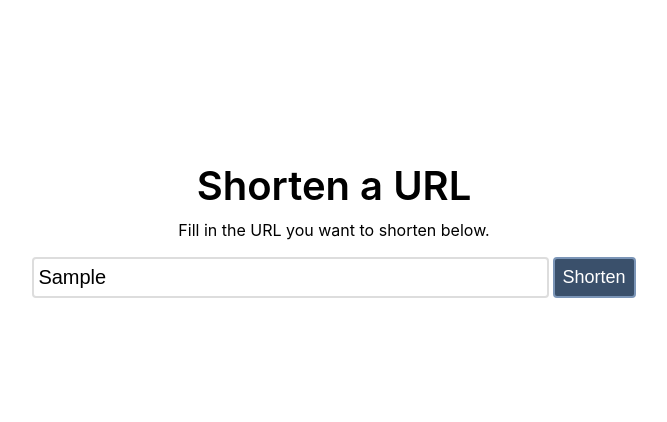
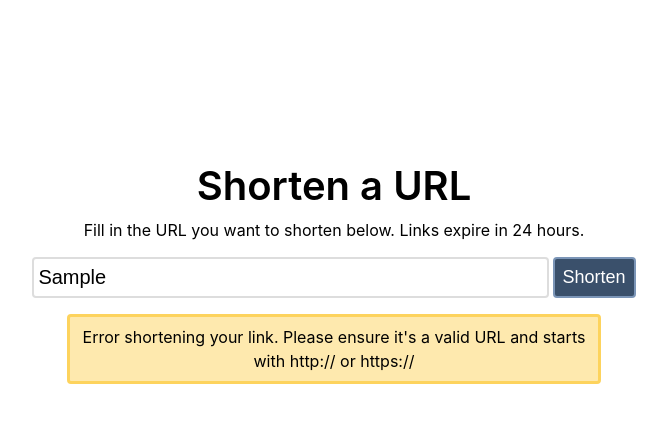
Before and after one commit to mm/cf-shortener, a plain HTML site: page public/index.html in a window 1280 px wide. Both pictures are taken after typing "Sample" into the empty fields and a click on the input "Shorten". Shown: the whole page, without its empty margins (306-973 px from the left). Drawn offline with nearby package versions, Linux system fonts and the light colour scheme; no server answers.

Commit message:
basic error handling on front-end

```diff
--- a/public/index.html
+++ b/public/index.html
@@ -9,7 +9,7 @@
         <div id="app">
             <div class="container">
                 <h1>Shorten a URL</h1>
-                <p>Fill in the URL you want to shorten below.</p>
+                <p>Fill in the URL you want to shorten below. Links expire in 24 hours.</p>
 
                 <form @submit.prevent="handleUrlSubmit">
                     <input
@@ -24,9 +24,13 @@
                     <input type="submit" id="input-submit" value="Shorten" />
                 </form>
 
-                <div class="shortened-url" v-if="shortUrl">
+                <div class="message" v-if="shortUrl">
                     <p>Your new shortened URL is:</p>
                     <h2>{{ shortUrl }}</h2>
+                </div>
+
+                <div class="message error" v-if="error">
+                    <p>Error shortening your link. Please ensure it's a valid URL and starts with http:// or https://</p>
                 </div>
             </div>
         </div>
@@ -37,11 +41,12 @@
                 return {
                     longUrl: null,
                     shortUrl: null,
+                    error: false,
+                    errorMessage: null
                 }
             },
             methods: {
                 handleUrlSubmit() {
-                    console.log("URL submitted");
                     fetch("/links", {
                         method: 'POST',
                         headers: {
@@ -51,10 +56,18 @@
                             url: this.longUrl
                         })
                     })
-                    .then(response => response.json())
+                    .then(response => {
+                        if (response.status == 200) {
+                            return response.json();
+                        } else {
+                            throw new Error("Issue saving URL");
+                        }
+                    })
                     .then(data => {
-                        console.log(data);
                         this.shortUrl = 'https://redirect.mattcaroni.workers.dev/'+data.key;
+                    })
+                    .catch((error) => {
+                        this.error = true;
                     });
                 }
             }
--- a/public/static/style.css
+++ b/public/static/style.css
@@ -55,7 +55,7 @@ input {
     margin-left: 0.2rem;
 }
 
-.shortened-url {
+.message {
     background: #C0E5C8;
     padding: 0.5rem;
     line-height: 1.5;
@@ -66,6 +66,11 @@ input {
     border-radius: 0.25rem;
 }
 
-.shortened-url h2 {
+.error {
+    background: #FEE9AE;
+    border-color: #FDD35D;
+}
+
+.message h2 {
     font-size: 1.4rem;
 }
```
Also changed, not shown: workers-site/index.js (+30 -28 lines).
